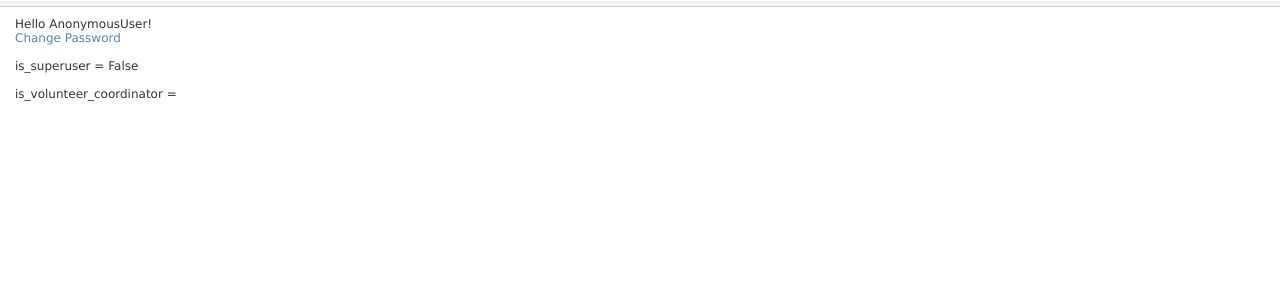
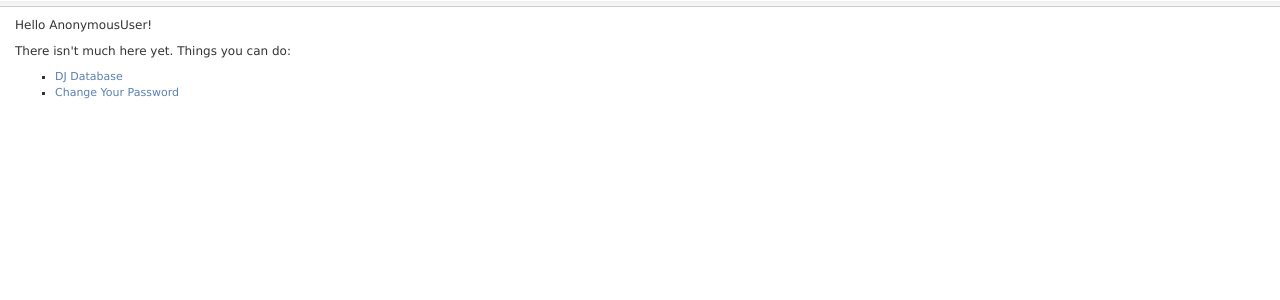
Before and after one commit to chirpradio/chirpradio, a Django app: template templates/landing_page/landing_page.html in a window 1280 px wide. Shown: the part 107-407 px from the top of the page. Run offline with Django 3.2, Linux system fonts and the light colour scheme; the template is opened without the code that fills it, so the values that code supplies are empty; parts of the project's set-up code (start-up, migrations or seed data) failed here and were passed over.

Commit message:
Adds some links and user info.

```diff
--- a/templates/landing_page/landing_page.html
+++ b/templates/landing_page/landing_page.html
@@ -1,11 +1,25 @@
 {% extends "common/base.html" %}
 
 {% block content %}
-Hello {{ user }}!
-<br>
-<a href="/auth/change_password">Change Password</a>
-<br><br>
-is_superuser = {{ user.is_superuser }}
-<br><br>
-is_volunteer_coordinator = {{ user.is_volunteer_coordinator }}
+<p>
+Hello {{ user }}!<br>
+{% if user.is_superuser %}
+Congratulations!  You are a superuser.<br>
+{% endif %}
+{% for r in user.roles %}
+You have been granted the role "{{ r }}".<br>
+{% endfor %}
+</p>
+
+<p>
+There isn't much here yet.  Things you can do:
+<ul>
+<li> <a href="/djdb">DJ Database</a>
+{% if user.is_volunteer_coordinator %}
+<li> <a href="/auth">User Management</a>
+{% endif %}
+<li> <a href="/auth/change_password">Change Your Password</a>
+</ul>
+</p>
+
 {% endblock %}
```
